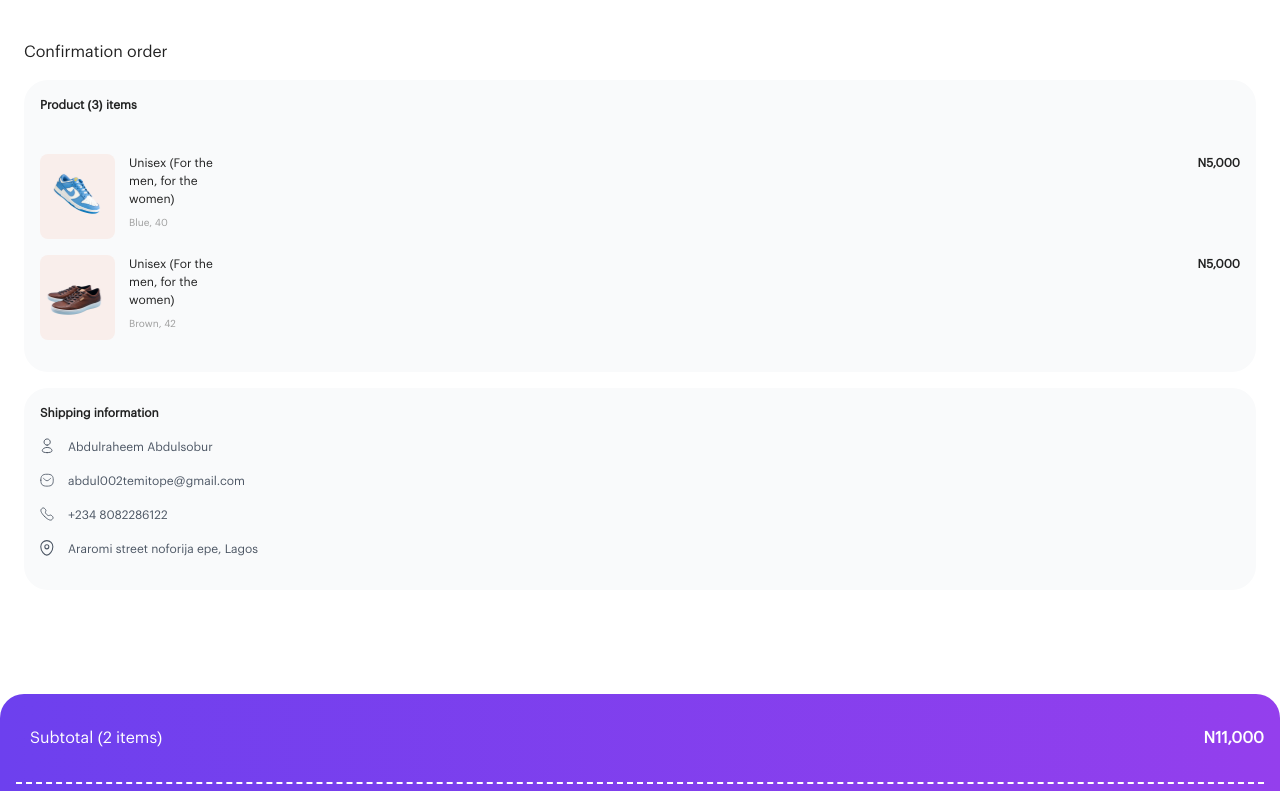
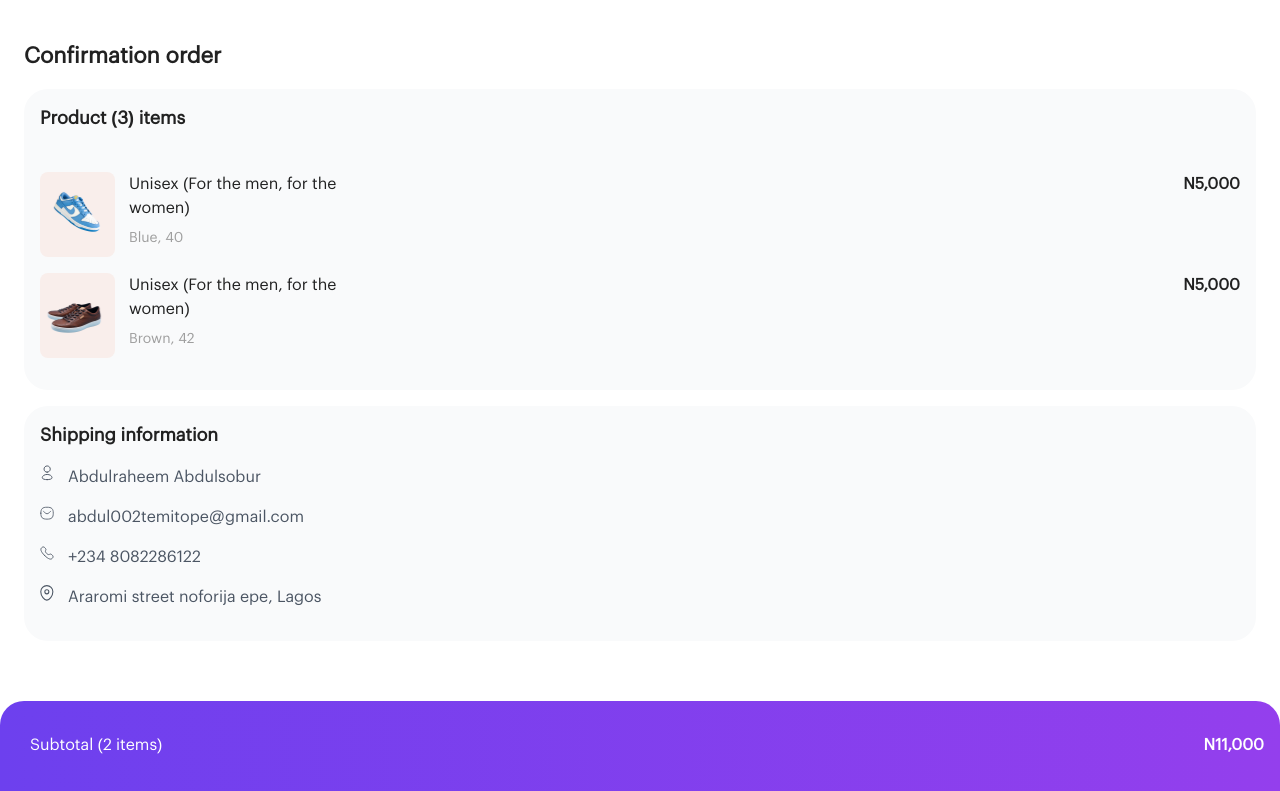
Before and after one commit to leyyow/leyyow_gallery, a Vue app: page /OrderDetails in a window 1280 px wide. Shown: the top 791 px of the page. Built offline with nearby package versions, Linux system fonts and the light colour scheme.

Commit message:
Order details styling updated

```diff
--- a/src/pages/OrderDetails.vue
+++ b/src/pages/OrderDetails.vue
@@ -7,11 +7,9 @@ import darkerEnvelopeIcon from "@/assets/darkerEnvelopeIcon.svg";
 import darkerLocationIcon from "@/assets/darkerLocationIcon.svg";
 import PurpleModal from "@/components/PurpleModal.vue";
 
-
-
 export default {
   components: {
-   PurpleModal
+    PurpleModal,
   },
   data() {
     return {
@@ -20,17 +18,17 @@ export default {
       darkerPhoneIcon,
       darkerEnvelopeIcon,
       darkerLocationIcon,
-      darkerProfileIcon
+      darkerProfileIcon,
     };
   },
 };
 </script>
 <template>
   <div class="pa-6">
-    <h1 class="my-4 text-16">Confirmation order</h1>
+    <h1 class="my-4 text-22">Confirmation order</h1>
 
     <div class="card rounded-xl pa-4">
-      <h3 class="text-12">Product (3) items</h3>
+      <h3 class="text-18">Product (3) items</h3>
       <div class="card_header">
         <img src="" alt="" class="edit" />
       </div>
@@ -40,11 +38,11 @@ export default {
             <img :src="blueShoe" alt="shoe" class="img" />
           </div>
           <div class="d-flex flex-column w-65">
-            <p class="w-55 mr-2 text-12">Unisex (For the men, for the women)</p>
-            <p class="my-2 text-grey text-10">Blue, 40</p>
+            <p class="w-90 mr-2 text-16">Unisex (For the men, for the women)</p>
+            <p class="my-2 text-grey text-14">Blue, 40</p>
           </div>
         </div>
-        <h3 class="price font-weight-bold text-12 ">N5,000</h3>
+        <h3 class="price font-weight-bold text-16">N5,000</h3>
       </div>
       <div class="card_info d-flex justify-lg-space-between my-4">
         <div class="dets d-flex">
@@ -52,37 +50,59 @@ export default {
             <img :src="brownShoe" alt="shoe" class="img" />
           </div>
           <div class="d-flex flex-column w-65">
-            <p class="w-55 mr-2 text-12">Unisex (For the men, for the women)</p>
-            <p class="my-2 text-grey  text-10">Brown, 42</p>
+            <p class="w-90 mr-2 text-16">Unisex (For the men, for the women)</p>
+            <p class="my-2 text-grey text-14">Brown, 42</p>
           </div>
         </div>
-        <h3 class="price font-weight-bold text-12">N5,000</h3>
+        <h3 class="price font-weight-bold text-16">N5,000</h3>
       </div>
     </div>
     <div class="ship-card my-4 pa-4 rounded-xl">
-      <h1 class="font-weight-bold text-12  " >Shipping information</h1>
-      <div  class="d-flex my-4">
-        <img class="icon" :src="darkerProfileIcon" alt="profile">  <p class="text-12 user-dets">Abdulraheem Abdulsobur</p>
+      <h1 class="font-weight-bold text-18">Shipping information</h1>
+      <div class="d-flex my-4">
+        <img class="icon" :src="darkerProfileIcon" alt="profile" />
+        <p class="text-16 user-dets">Abdulraheem Abdulsobur</p>
       </div>
       <div class="d-flex my-4">
-        <img class="icon" :src="darkerEnvelopeIcon" alt="envelope">  <p class="text-12 user-dets">abdul002temitope@gmail.com</p>
+        <img class="icon" :src="darkerEnvelopeIcon" alt="envelope" />
+        <p class="text-16 user-dets">abdul002temitope@gmail.com</p>
       </div>
       <div class="d-flex my-4">
-        <img class="icon" :src="darkerPhoneIcon" alt="teledarkerPhoneIcon">  <p class="text-12 user-dets">+234 8082286122</p>
+        <img class="icon" :src="darkerPhoneIcon" alt="teledarkerPhoneIcon" />
+        <p class="text-16 user-dets">+234 8082286122</p>
       </div>
       <div class="d-flex my-4">
-        <img class="icon" :src="darkerLocationIcon" alt="location">  <p class="text-12 user-dets">Araromi street noforija epe, Lagos </p>
+        <img class="icon" :src="darkerLocationIcon" alt="location" />
+        <p class="text-16 user-dets">Araromi street noforija epe, Lagos</p>
       </div>
     </div>
   </div>
-   <div class="position-fixed bottom-0 w-100 ">
-       <PurpleModal :cart="false"
-       :confirmation="true"
+  <div class="second">
+    <PurpleModal
+      :cart="true"
+      :shipping="true"
+      :total="true"
       :checkout="false"
-       :linkPage="OrderPlaced"/>
+      :shopping="false"
+      :confirmation="false"
+    >
+      <template #custom-button>
+        <div class="d-flex flex-column my-4">
+          <button
+            class="pa-3 rounded-lg my-4 mt-1 text-16 button-color"
+            @click="handleSubmit"
+          >
+            Proceed to Checkout
+          </button>
+        </div>
+      </template>
+    </PurpleModal>
   </div>
 </template>
 <style>
+.second{
+  position: relative;
+}
 .w-65 {
   width: 65%;
 }
@@ -101,15 +121,14 @@ export default {
 p {
   margin-left: 14px;
 }
-.ship-card{
+.ship-card {
   background: #f9fafb;
-
 }
-.icon{
+.icon {
   width: 14px;
   height: 16px;
 }
-.user-dets{
-  color:#4b5563;
+.user-dets {
+  color: #4b5563;
 }
 </style>
```
Lines whose indentation alone changed are shown as unchanged.
